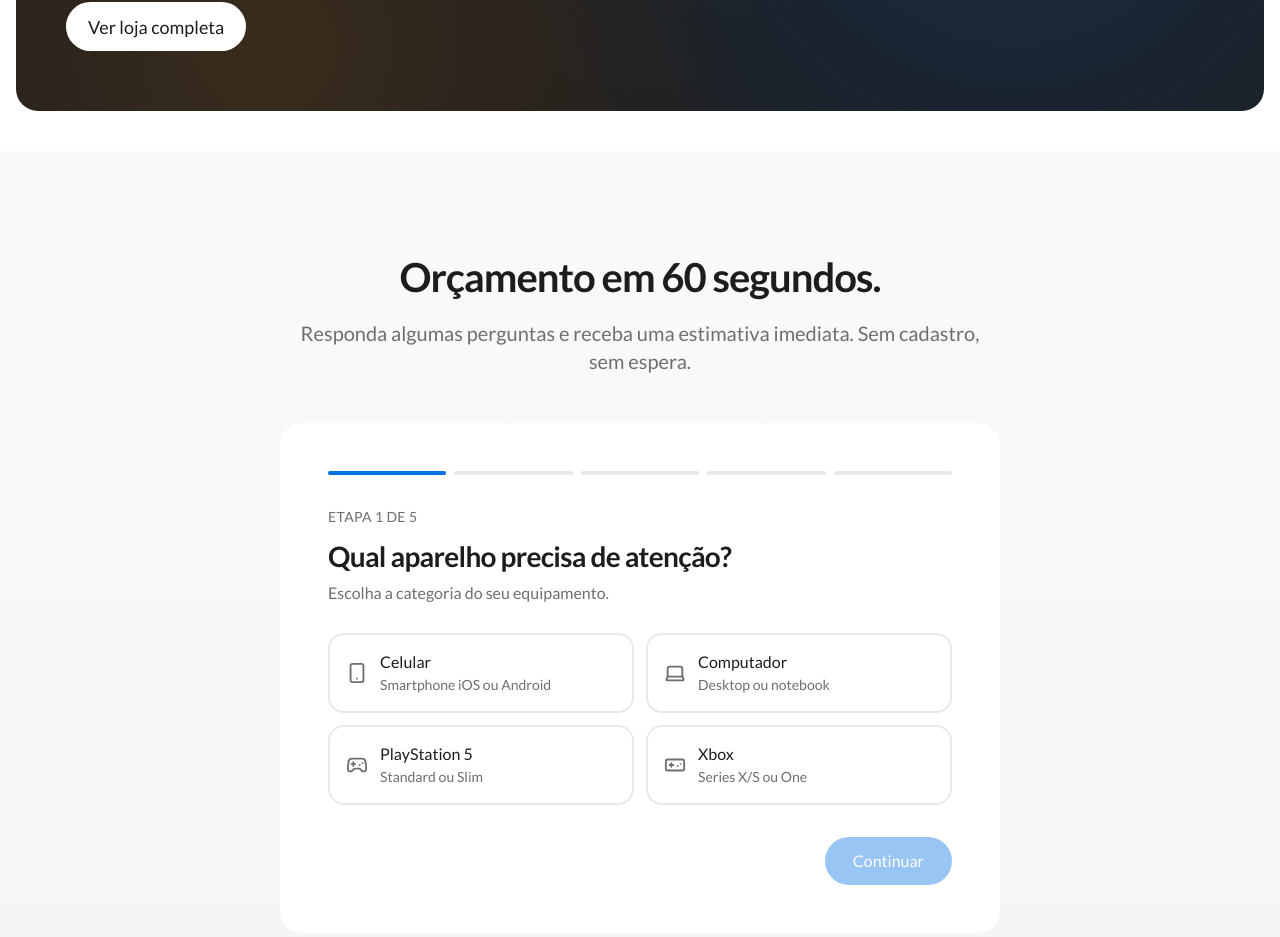
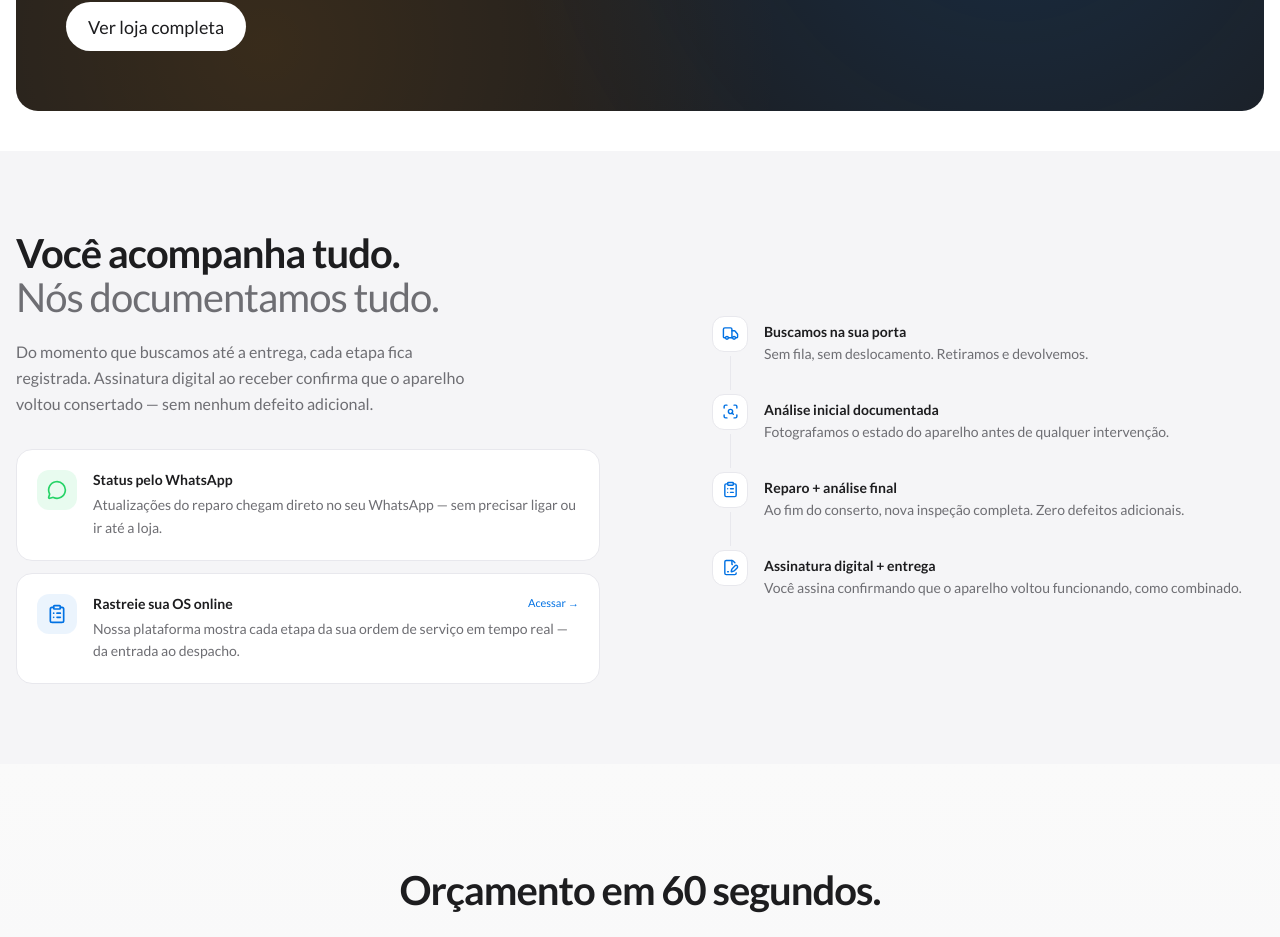
Before and after one commit to censuradho/nicell-ui, a Next.js app: page / in a window 1280 px wide. Shown: the part 2680-3617 px from the top of the page. Built offline with nearby package versions, Linux system fonts and the light colour scheme.

Commit message:
feat(Home): add ProcessSection component to display repair process steps

```diff
--- a/app/page.tsx
+++ b/app/page.tsx
@@ -6,6 +6,7 @@ import { BrandsSection } from "./components/BrandsSection";
 import { Header } from "./components/Header";
 import { QuoteSection } from "./components/QuoteSection";
 import { ServicesSection } from "./components/ServicesSection";
+import { ProcessSection } from "./components/ProcessSection";
 
 export const metadata = {
   title: "Assistência Técnica Acessível e de Qualidade - Conserto Rápido e Confiável",
@@ -21,6 +22,7 @@ export default function Home() {
       <ServicesSection />
       <BrandsSection />
       <AccessoriesSection />
+      <ProcessSection />
       <Suspense>
         <QuoteSection />
       </Suspense>
```
